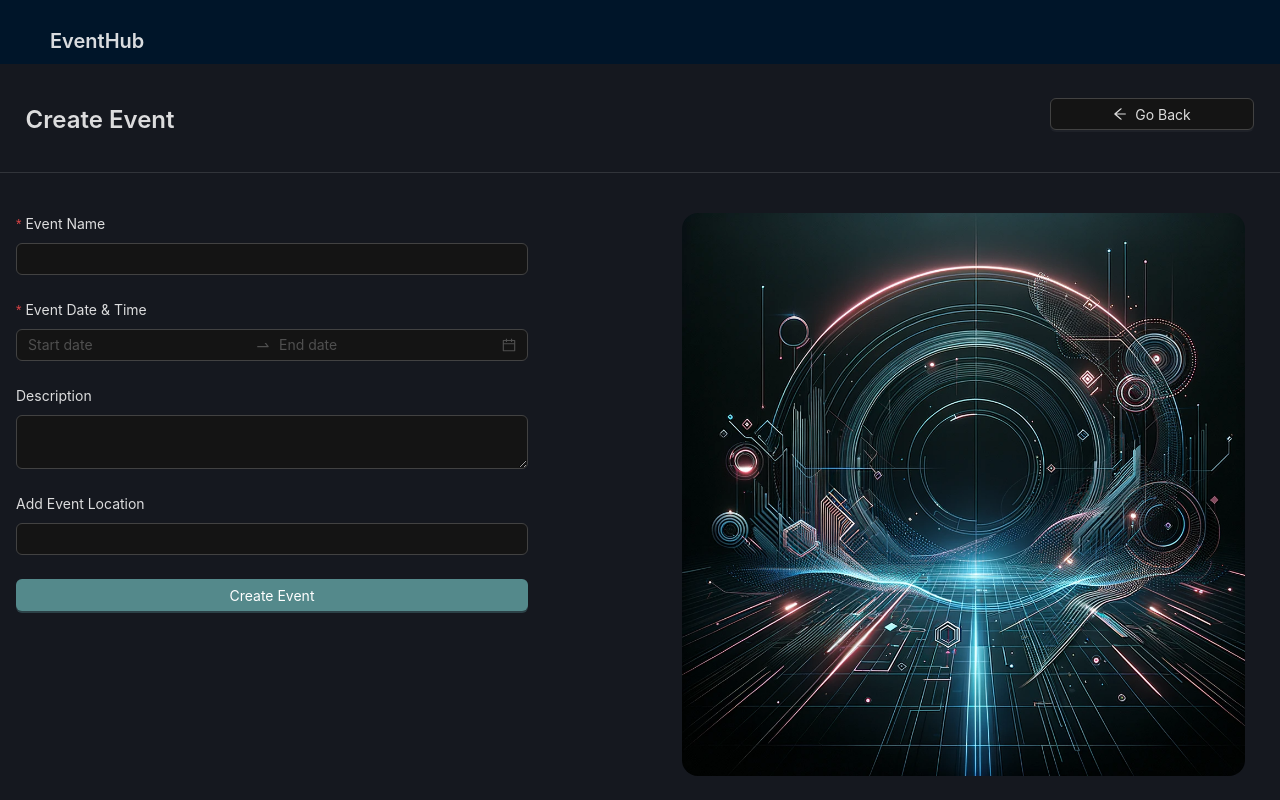
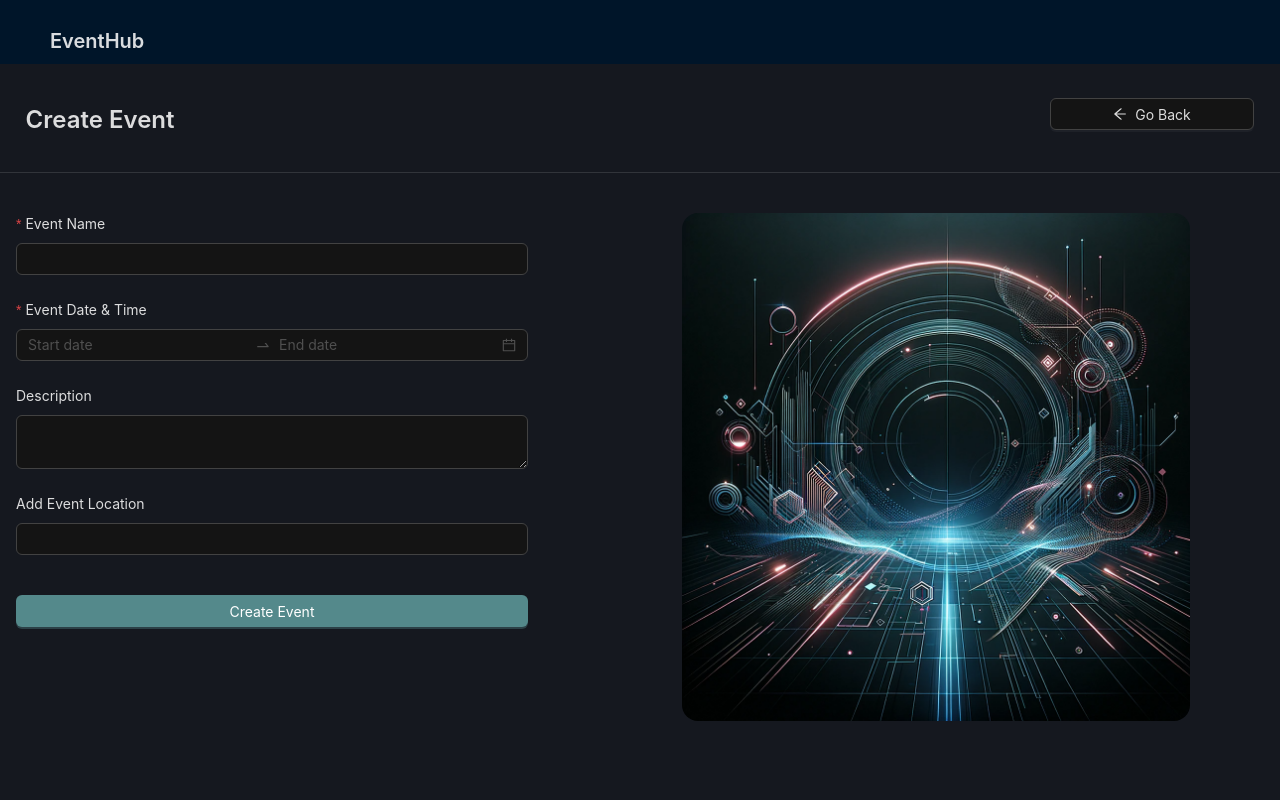
Before and after one commit to Durgesh2601/EventHub, a React (Create React App) app: page /create-event in a window 1280 px wide. Built offline with nearby package versions, Linux system fonts and the light colour scheme.

Commit message:
fix: button styles

```diff
--- a/src/components/EventComponents/index.jsx
+++ b/src/components/EventComponents/index.jsx
@@ -53,7 +53,7 @@ const EventForm = ({ onFinish, onFinishFailed }) => {
                 <Button
                   type="primary"
                   htmlType="submit"
-                  style={{ width: "100%" }}
+                  style={{ width: "100%", marginTop: "1rem" }}
                 >
                   Create Event
                 </Button>
@@ -65,6 +65,7 @@ const EventForm = ({ onFinish, onFinishFailed }) => {
                 alt="img"
                 preview={false}
                 className="placeholder-img"
+                height={'95%'}
               />
             </Col>
           </Row>
```
